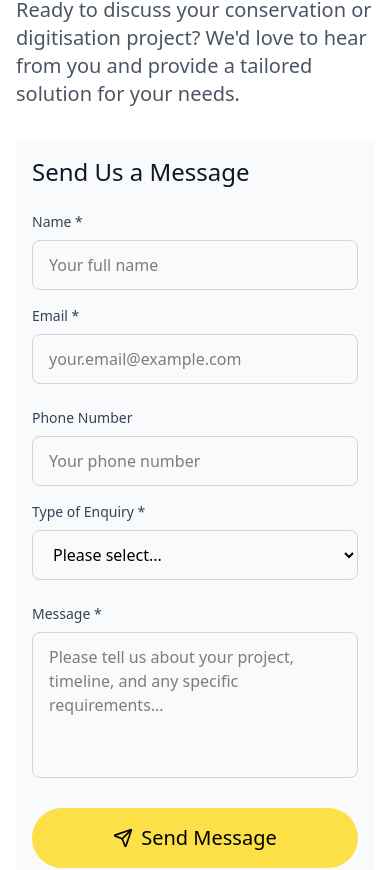
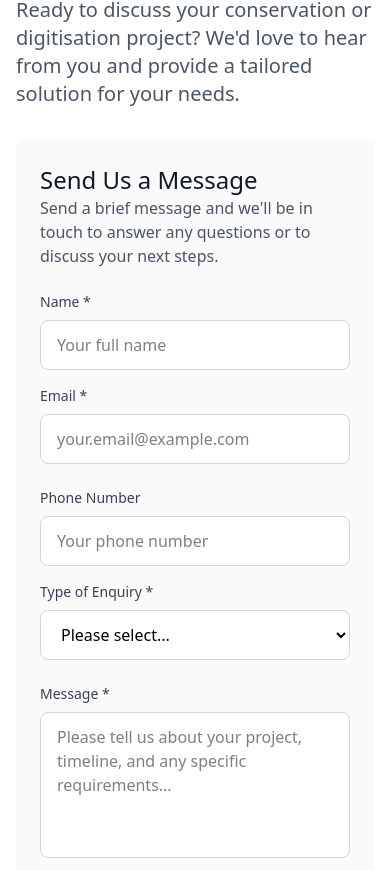
Before and after one commit to jon-coates/wgs-website, a React (Vite) app: page / in a window 390 px wide. Shown: the part 3458-4328 px from the top of the page. Built offline with nearby package versions, Linux system fonts and the light colour scheme; a web font is replaced by a local one.

Commit message:
Form styling

```diff
--- a/src/components/sections/contact.jsx
+++ b/src/components/sections/contact.jsx
@@ -115,10 +115,13 @@ const Contact = () => {
 
           {/* Contact Form */}
           <div>
-            <div className="bg-gray-50 rounded-lg p-4 md:p-8">
-              <h3 className="text-2xl font-display text-gray-900 mb-6">
+            <div className="bg-zinc-50 rounded-lg p-6 md:p-8">
+              <h3 className="text-2xl font-display text-gray-900">
                 Send Us a Message
               </h3>
+              <p className="text-base text-gray-600 max-w-2xl mx-auto  mb-6">
+              Send a brief message and we'll be in touch to answer any questions or to discuss your next steps.
+            </p>
 
               {/* Hidden HTML form for Netlify detection */}
               <form name="contact" method="POST" action="/" data-netlify="true" data-netlify-honeypot="bot-field" hidden>
@@ -166,7 +169,7 @@ const Contact = () => {
                       value={formData.name}
                       onChange={handleInputChange}
                       required
-                      className="w-full px-4 py-3 border border-gray-300 rounded-lg focus:ring-2 focus:ring-brand-500 focus:border-brand-500 transition-colors"
+                      className="w-full px-4 py-3 border border-gray-300 rounded-lg focus:ring-2 focus:ring-brand-500 focus:border-brand-500 transition-colors bg-white"
                       placeholder="Your full name"
                     />
                   </div>
@@ -182,7 +185,7 @@ const Contact = () => {
                       value={formData.email}
                       onChange={handleInputChange}
                       required
-                      className="w-full px-4 py-3 border border-gray-300 rounded-lg focus:ring-2 focus:ring-brand-500 focus:border-brand-500 transition-colors"
+                      className="w-full px-4 py-3 border border-gray-300 rounded-lg focus:ring-2 focus:ring-brand-500 focus:border-brand-500 transition-colors bg-white"
                       placeholder="your.email@example.com"
                     />
                   </div>
@@ -199,7 +202,7 @@ const Contact = () => {
                       name="phone"
                       value={formData.phone}
                       onChange={handleInputChange}
-                      className="w-full px-4 py-3 border border-gray-300 rounded-lg focus:ring-2 focus:ring-brand-500 focus:border-brand-500 transition-colors"
+                      className="w-full px-4 py-3 border border-gray-300 rounded-lg focus:ring-2 focus:ring-brand-500 focus:border-brand-500 transition-colors bg-white"
                       placeholder="Your phone number"
                     />
                   </div>
@@ -214,7 +217,7 @@ const Contact = () => {
                       value={formData.enquiryType}
                       onChange={handleInputChange}
                       required
-                      className="w-full px-4 py-3 border border-gray-300 rounded-lg focus:ring-2 focus:ring-brand-500 focus:border-brand-500 transition-colors"
+                      className="w-full px-4 py-3 border border-gray-300 rounded-lg focus:ring-2 focus:ring-brand-500 focus:border-brand-500 transition-colors bg-white"
                     >
                       {enquiryTypes.map(type => (
                         <option key={type.value} value={type.value}>
@@ -236,7 +239,7 @@ const Contact = () => {
                     onChange={handleInputChange}
                     required
                     rows={5}
-                    className="w-full px-4 py-3 border border-gray-300 rounded-lg focus:ring-2 focus:ring-brand-500 focus:border-brand-500 transition-colors resize-none"
+                    className="w-full px-4 py-3 border border-gray-300 rounded-lg focus:ring-2 focus:ring-brand-500 focus:border-brand-500 transition-colors resize-none bg-white"
                     placeholder="Please tell us about your project, timeline, and any specific requirements..."
                   />
                 </div>
```
